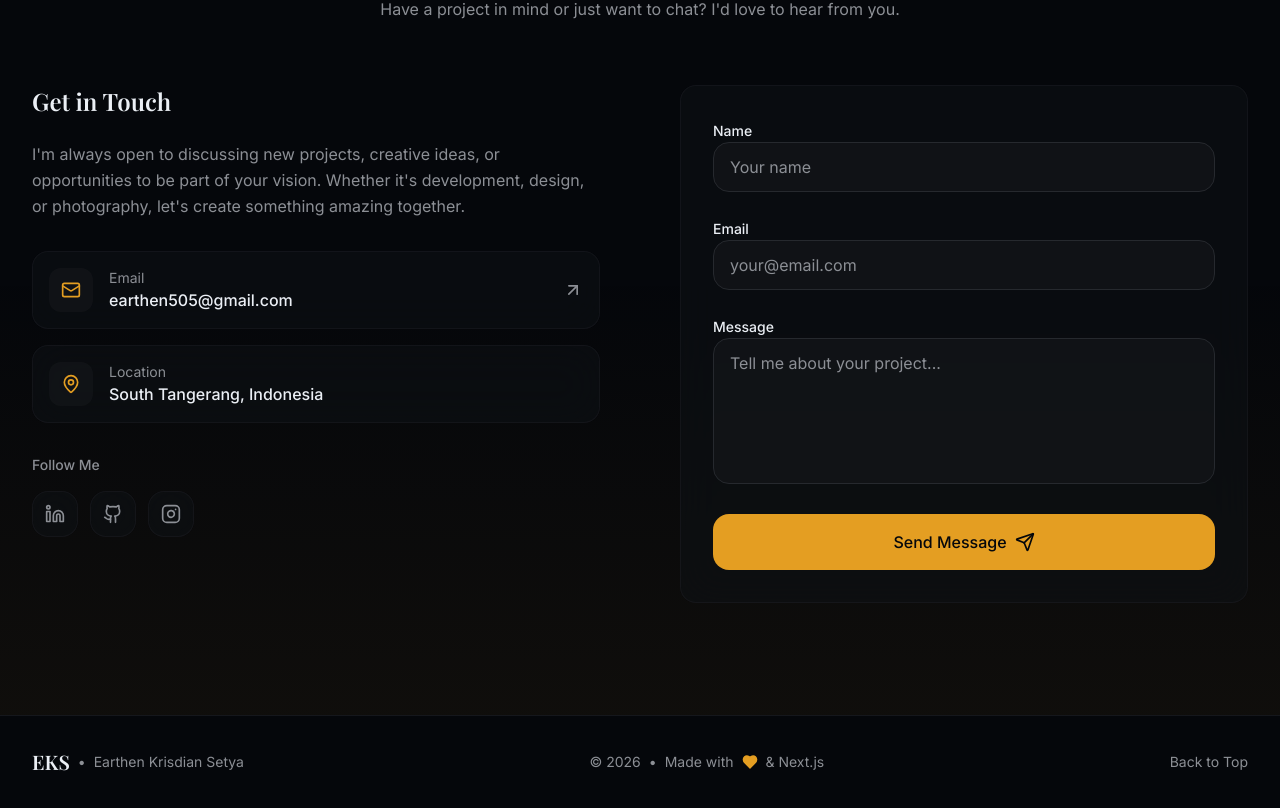
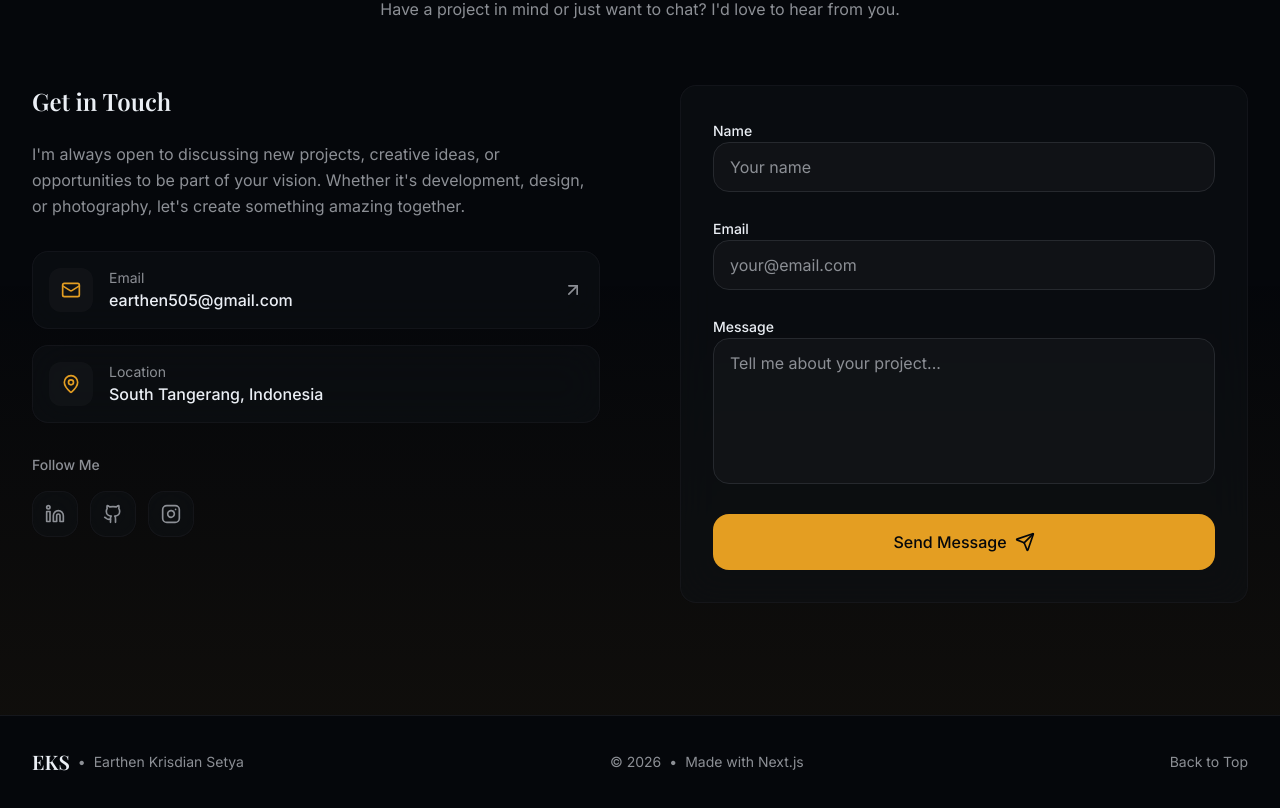
Before and after one commit to Earthen8/EarthenHub, a Next.js app in the folder frontend/: page / in a window 1280 px wide. Shown: the part 6248-7056 px from the top of the page. Built offline with nearby package versions, Linux system fonts and the light colour scheme; a web font is replaced by a local one.

Commit message:
fix: refine footer

```diff
--- a/frontend/src/components/footer.tsx
+++ b/frontend/src/components/footer.tsx
@@ -22,9 +22,7 @@ export function Footer() {
           <div className="flex items-center gap-2 text-sm text-muted-foreground">
             <span>© {currentYear}</span>
             <span className="hidden sm:inline">•</span>
-            <span className="hidden sm:inline">Made with</span>
-            <Heart className="w-4 h-4 text-accent hidden sm:inline fill-accent" />
-            <span className="hidden sm:inline">& Next.js</span>
+            <span className="hidden sm:inline">Made with Next.js</span>
           </div>
 
           {/* Quick Links */}
```
